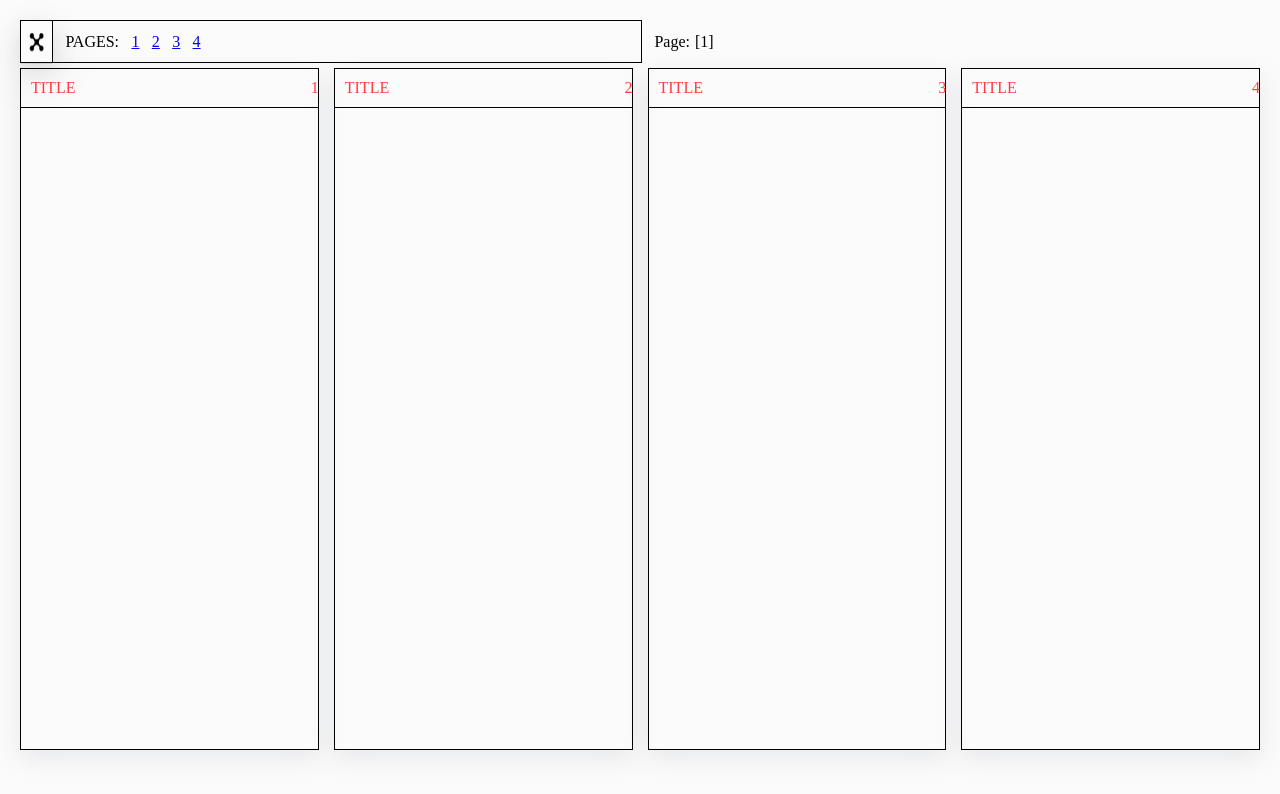
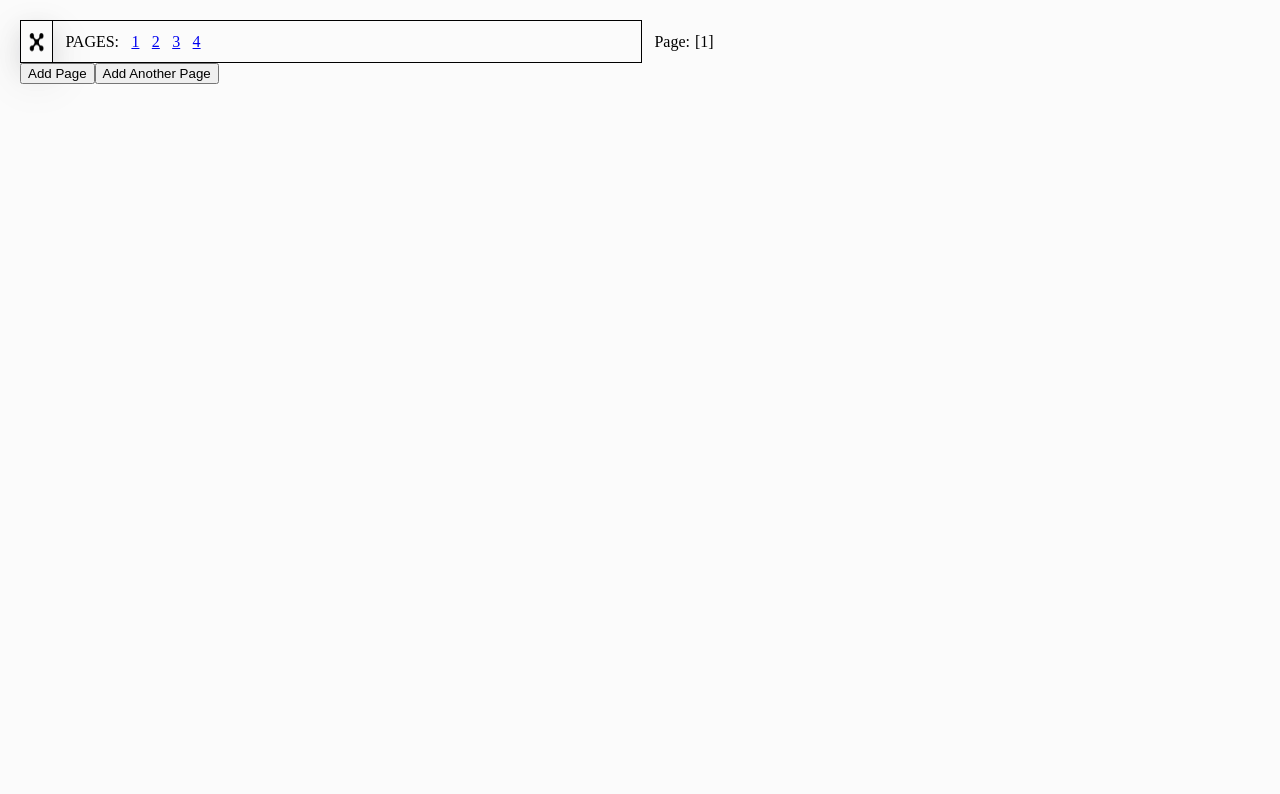
Before and after one commit to xavier-fenton/y2kWeb, a React (Create React App) app: page / in a window 1280 px wide. Shown: the top 794 px of the page. Built offline with nearby package versions, Linux system fonts and the light colour scheme.

Commit message:
hard code the idea, create comments for future

```diff
--- a/src/components/MainComponent.js
+++ b/src/components/MainComponent.js
@@ -1,7 +1,9 @@
-import React from 'react'
+import React, { useState } from 'react'
 import NavBar from './NavBar'
 import '../styles/TreePageBoxes/PageBoxes.css'
 import '../styles/index.css'
+import Page1 from './subcomponents/Page1'
+import Page2 from './subcomponents/Page2'
 
 // I want each tiime that you click a page on the nav bar it pops up against the first page
 /* these components classes should be components and functionally display them selves when clicking pages
@@ -14,6 +16,10 @@ const MainComponent = () => {
   /* Trying to identify the state by the attribute 'open' in classes component-box-<number>
     I could set the state of it being open and if open display it and if not display = none
   */
+
+  const [show, setShow] = useState(false)
+  const [show2, setShow2] = useState(false) // This is considered hard coded to me, begining to not repetition. So this can be refactored, using props? ***commiting here***
+
   // var x = document.getElementsByClassName(`component-box-4`)[0]
   // var open = x.hasAttribute('open')
   // console.log(open)
@@ -27,13 +33,30 @@ const MainComponent = () => {
   return (
     <div className="Main-Component">
       <NavBar />
+      <button
+        onClick={() => {
+          setShow(!show)
+        }}
+      >
+        {show ? 'Close' : 'Add Page'}
+      </button>
+      <button
+        onClick={() => {
+          setShow2(!show2)
+        }}
+      >
+        {show2 ? 'Close' : 'Add Another Page'}
+      </button>
       <div className="main-body-container">
-        <div className="component-box-1" open={true}>
+        {/* <div className="component-box-1" open={true}>
           <div className="box-title">
             title <div>1</div>
           </div>
-        </div>
-        <div className="component-box-2" open={true}>
+        </div> */}
+        {show && <Page1 />}
+        {show2 && <Page2 />}
+
+        {/* <div className="component-box-2" open={true}>
           <div className="box-title">
             title <div>2</div>
           </div>
@@ -47,7 +70,7 @@ const MainComponent = () => {
           <div className="box-title">
             title <div>4</div>
           </div>
-        </div>
+        </div> */}
       </div>
     </div>
   )
```
